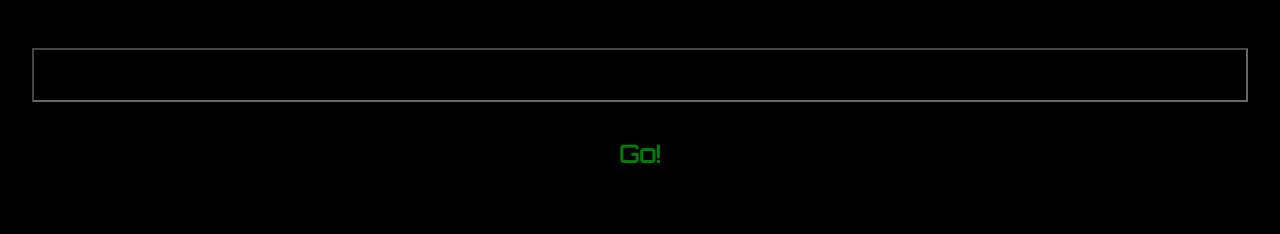
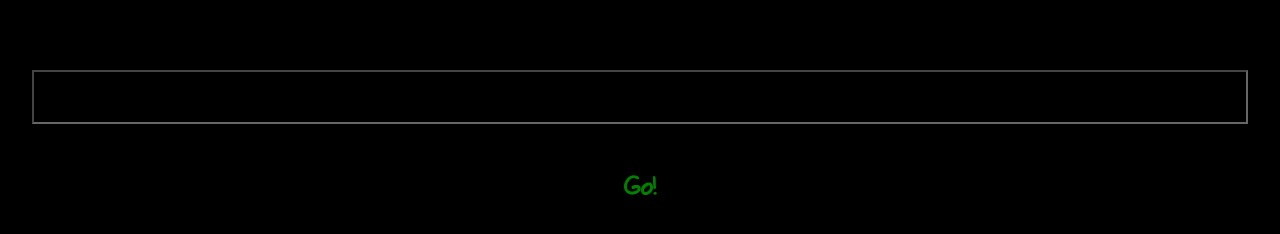
Before and after one commit to snanglesvoid/mati, a website: page public/index.html in a window 1280 px wide. Drawn offline with nearby package versions, Linux system fonts and the light colour scheme; files whose address does not match are found by name.

Commit message:
udslkjfds

```diff
--- a/public/index.html
+++ b/public/index.html
@@ -2,8 +2,9 @@
     <head>
         <title>No!</title>
         <meta name="viewport" content="width=device-width, initial-scale=1.0, maximum-scale=1.0, user-scalable=0">
-        <link href="https://fonts.googleapis.com/css?family=Orbitron" rel="stylesheet">
+        <!-- <link href="https://fonts.googleapis.com/css?family=Orbitron" rel="stylesheet"> -->
         <link href="https://fonts.googleapis.com/css?family=Major+Mono+Display" rel="stylesheet">
+        <link href="https://fonts.googleapis.com/css?family=Gloria+Hallelujah" rel="stylesheet">
         <script
             src="https://code.jquery.com/jquery-3.3.1.min.js"
             integrity="sha256-FgpCb/KJQlLNfOu91ta32o/NMZxltwRo8QtmkMRdAu8="
@@ -17,7 +18,7 @@
             body {
                 background: black;
                 /* font-family: 'Orbitron', sans-serif; */
-                font-family: 'Orbitron', sans-serif;
+                font-family: 'Gloria Hallelujah', cursive;
             }
 
             * {
@@ -45,7 +46,7 @@
                 margin-right: 24px;
                 margin-bottom: 24px;
                 border-color: rgba(255,255,255,0.4);
-                font-family: 'Orbitron', sans-serif;
+                font-family: 'Gloria Hallelujah', cursive;
             }
             button.go {
                 background: transparent;
@@ -57,7 +58,7 @@
                 font-weight: bold;
                 margin-top: 12px;
                 cursor: pointer;
-                font-family: 'Orbitron', sans-serif;
+                font-family: 'Gloria Hallelujah', cursive;
             }
         </style>
 
```
Also changed, not shown: public/error.html (+4 -3 lines), public/slider.html (+5 -3 lines).
